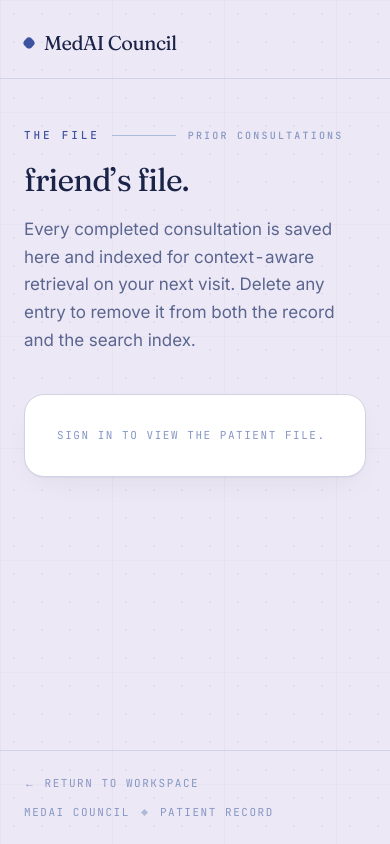
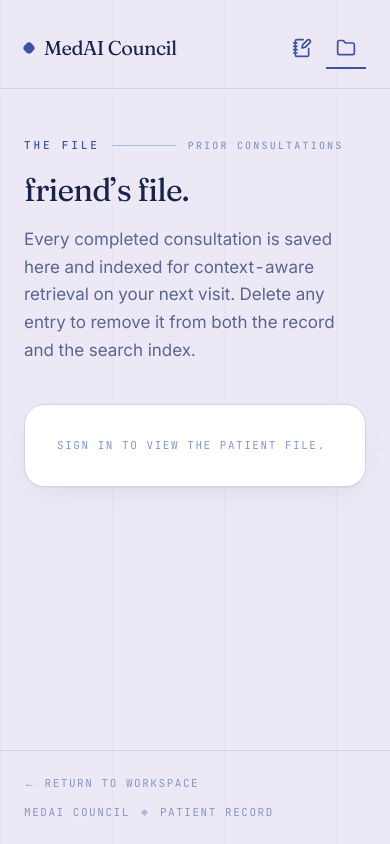
Before and after one commit to chrystalme/Med-Council, a Next.js app in the folder apps/web/: page /patient in a window 390 px wide. Built offline with nearby package versions, Linux system fonts and the light colour scheme; no server answers.

Commit message:
feat(web): use MastheadNav on /patient

```diff
--- a/apps/web/app/patient/page.tsx
+++ b/apps/web/app/patient/page.tsx
@@ -1,6 +1,6 @@
 import { auth, currentUser } from "@clerk/nextjs/server";
-import { UserButton } from "@clerk/nextjs";
 import Link from "next/link";
+import { MastheadNav } from "@/components/nav/MastheadNav";
 import { PatientFile } from "@/components/case/PatientFile";
 
 export default async function PatientFilePage() {
@@ -10,38 +10,12 @@ export default async function PatientFilePage() {
 
   return (
     <div className="min-h-screen flex flex-col">
-      {/* Masthead */}
-      <header className="px-6 md:px-14 pt-7 pb-5 flex items-center justify-between border-b border-line">
-        <Link href="/" className="flex items-baseline gap-4 group">
-          <div className="flex items-center gap-2.5">
-            <span
-              aria-hidden
-              className="block h-2.5 w-2.5 rounded-sm bg-indigo rotate-45 group-hover:bg-cornflower transition-colors"
-            />
-            <span className="font-display text-[1.25rem] tracking-tight text-ink">
-              MedAI Council
-            </span>
-          </div>
-          <span className="mono-label hidden sm:inline">
-            Patient file <span className="diamond" /> Plate XXV
-          </span>
-        </Link>
-        <div className="flex items-center gap-5">
-          <Link href="/case" className="mono-label hover:text-indigo transition-colors hidden sm:inline">
-            ← Workspace
-          </Link>
-          <span className="mono-label hidden md:inline">
-            Attending <span className="diamond" /> {userId?.slice(-8) ?? "—"}
-          </span>
-          <UserButton
-            appearance={{
-              elements: {
-                avatarBox: "h-9 w-9 border border-line-strong rounded-full",
-              },
-            }}
-          />
-        </div>
-      </header>
+      <MastheadNav
+        active="patient"
+        plateLabel={<>Patient file <span className="diamond" /> Plate XXV</>}
+        backLink={{ href: "/case", label: <>← Workspace</> }}
+        userIdSuffix={userId?.slice(-8) ?? "—"}
+      />
 
       <main className="flex-1 px-6 md:px-14 py-12 md:py-16 relative">
         <div className="max-w-5xl w-full mx-auto">
```
